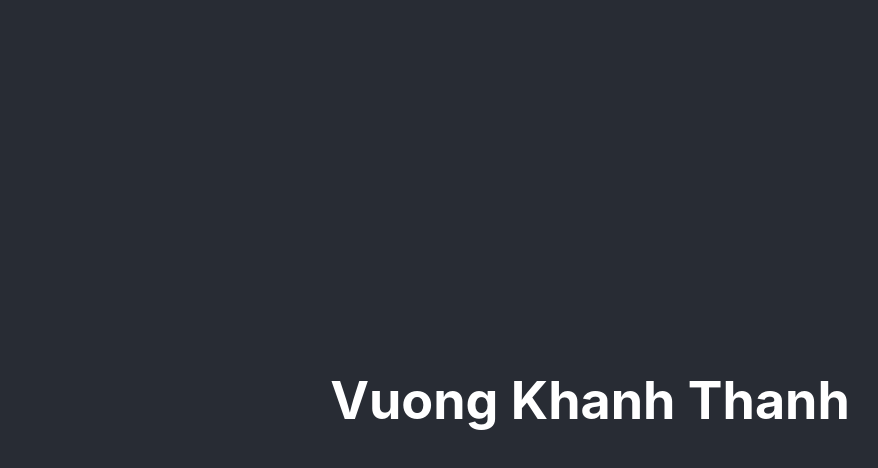
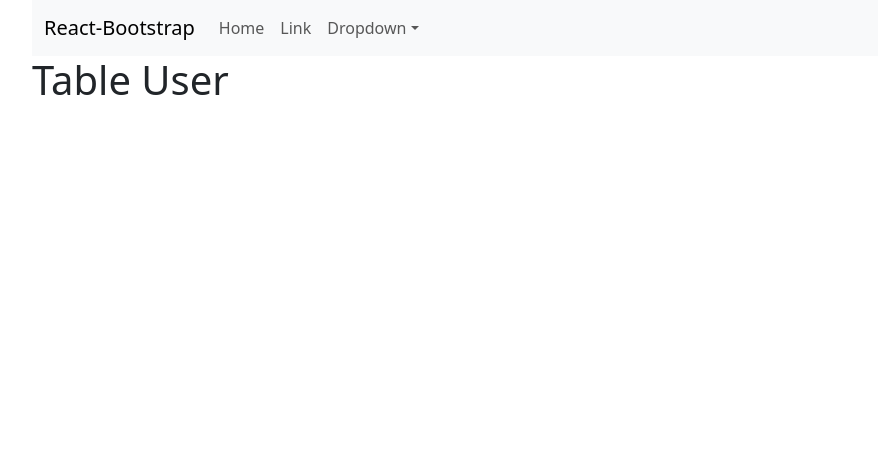
Before and after one commit to vktmk123/tuhoc, a React (Create React App) app in the folder my-app/: page / in a window 1280 px wide. Shown: the top 468 px of the page, without its empty margins (50-928 px from the left). Built offline with nearby package versions, Linux system fonts and the light colour scheme.

Commit message:
them boost  trap

```diff
--- a/my-app/package.json
+++ b/my-app/package.json
@@ -6,8 +6,12 @@
     "@testing-library/jest-dom": "^5.17.0",
     "@testing-library/react": "^13.4.0",
     "@testing-library/user-event": "^13.5.0",
+    "bootstrap": "^5.3.3",
     "react": "^18.2.0",
+    "react-bootstrap": "^2.10.2",
     "react-dom": "^18.2.0",
+    "react-icon": "^1.0.0",
+    "react-icons": "^5.0.1",
     "react-scripts": "5.0.1",
     "sass": "^1.72.0",
     "web-vitals": "^2.1.4"
--- /dev/null
+++ b/my-app/src/components/Header.js
@@ -0,0 +1,37 @@
+import Container from 'react-bootstrap/Container';
+import Nav from 'react-bootstrap/Nav';
+import Navbar from 'react-bootstrap/Navbar';
+import NavDropdown from 'react-bootstrap/NavDropdown';
+
+
+const Header = (props) => {
+    return (
+        <>
+        <Navbar expand="lg" className="bg-body-tertiary">
+      <Container>
+        <Navbar.Brand href="#home">React-Bootstrap</Navbar.Brand>
+        <Navbar.Toggle aria-controls="basic-navbar-nav" />
+        <Navbar.Collapse id="basic-navbar-nav">
+          <Nav className="me-auto">
+            <Nav.Link href="#home">Home</Nav.Link>
+            <Nav.Link href="#link">Link</Nav.Link>
+            <NavDropdown title="Dropdown" id="basic-nav-dropdown">
+              <NavDropdown.Item href="#action/3.1">Action</NavDropdown.Item>
+              <NavDropdown.Item href="#action/3.2">
+                Another action
+              </NavDropdown.Item>
+              <NavDropdown.Item href="#action/3.3">Something</NavDropdown.Item>
+              <NavDropdown.Divider />
+              <NavDropdown.Item href="#action/3.4">
+                Separated link
+              </NavDropdown.Item>
+            </NavDropdown>
+          </Nav>
+        </Navbar.Collapse>
+      </Container>
+    </Navbar>
+        </>
+    );
+}
+
+export default Header;
--- /dev/null
+++ b/my-app/src/components/TableUser.js
@@ -0,0 +1,9 @@
+const TableUser = (props) => {
+    return (
+        <header>
+            <h1>Table User</h1>
+        </header>
+    );
+}
+
+export default TableUser;
--- a/my-app/src/index.js
+++ b/my-app/src/index.js
@@ -2,6 +2,8 @@ import React from 'react';
 import ReactDOM from 'react-dom/client';
 import './styles/global.scss';
 import App from './views/App';
+import 'bootstrap/dist/css/bootstrap.min.css';
+
 import reportWebVitals from './reportWebVitals';
 
 const root = ReactDOM.createRoot(document.getElementById('root'));
--- a/my-app/src/views/App.js
+++ b/my-app/src/views/App.js
@@ -1,14 +1,16 @@
-import logo from './logo.svg';
+import Header from '../components/Header';
 import './App.scss';
+import TableUser from '../components/TableUser';
+import Container from 'react-bootstrap/Container';
 
 function App() {
   return (
-    <div className="App">
-      <header className="App-header">
-        <div>
-          <h1> Vuong Khanh Thanh</h1>
-        </div>
-      </header>
+    <div className='app-container'>
+      <Container>
+          <Header />
+          <TableUser />
+      </Container>
+
     </div>
   );
 }
```
Also changed, not shown: 1 other file (tests, documents, lock files or other folders).
